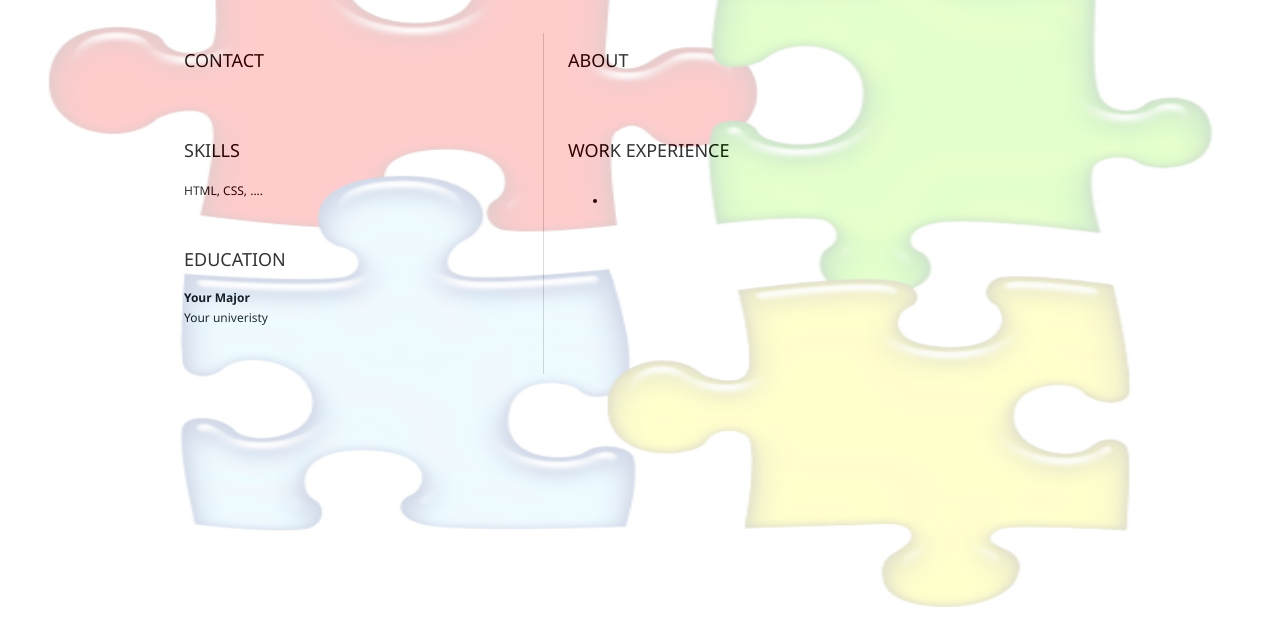
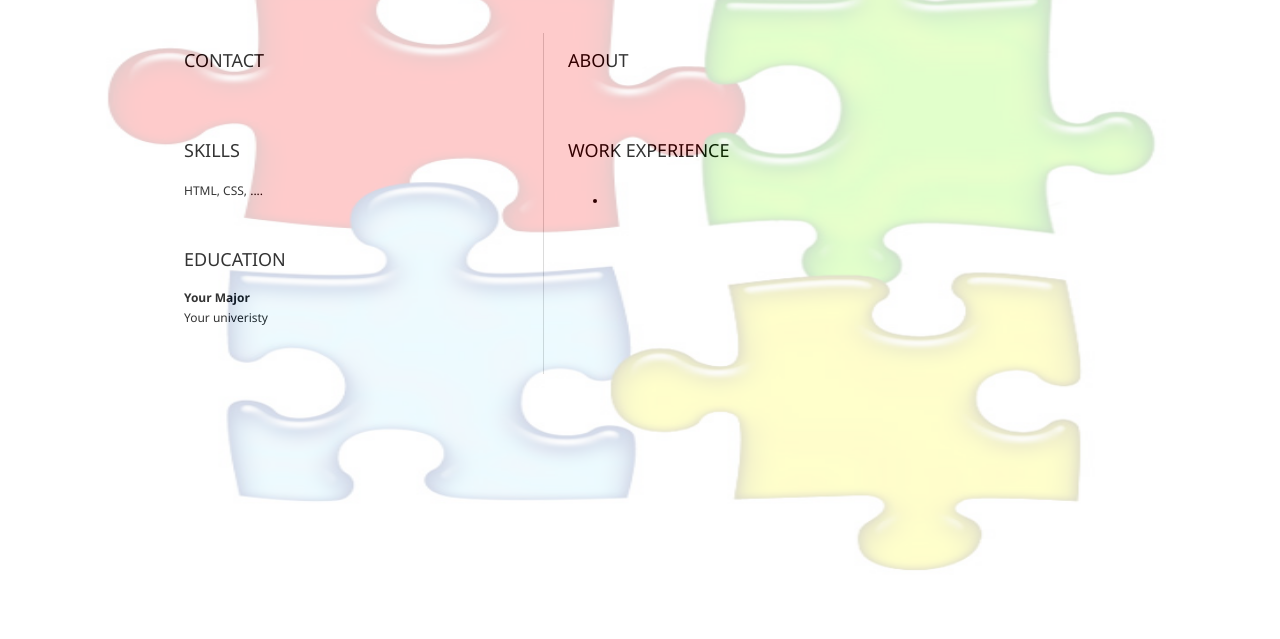
Before and after one commit to rlni/Resume, a plain HTML site: page index.html in a window 1280 px wide. Shown: the part 161-800 px from the top of the page. Drawn offline with Linux system fonts and the light colour scheme.

Commit message:
Background

```diff
--- a/style.css
+++ b/style.css
@@ -54,12 +54,12 @@ h1, h2 {
  }
 
 .watermark img {
-    width: 100%;
-    height: 100%;
-    max-width: 100%;
-    max-height: 100%;
-    min-width: 100%;
-    min-height: 100%;
+    width: 90%;
+    height: 90%;
+    max-width: 90%;
+    max-height: 90%;
+    min-width: 90%;
+    min-height: 90%;
     margin: auto;
     display: block;
     position: absolute;
```
